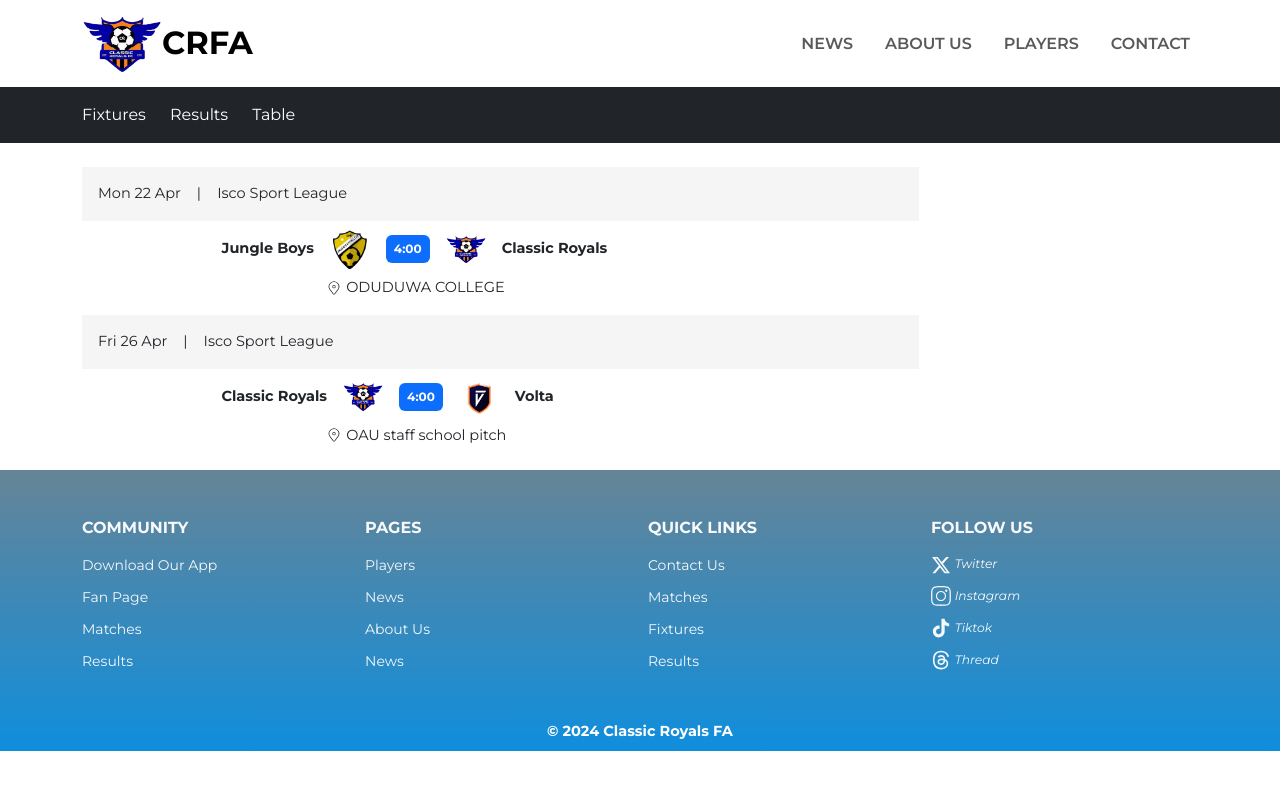
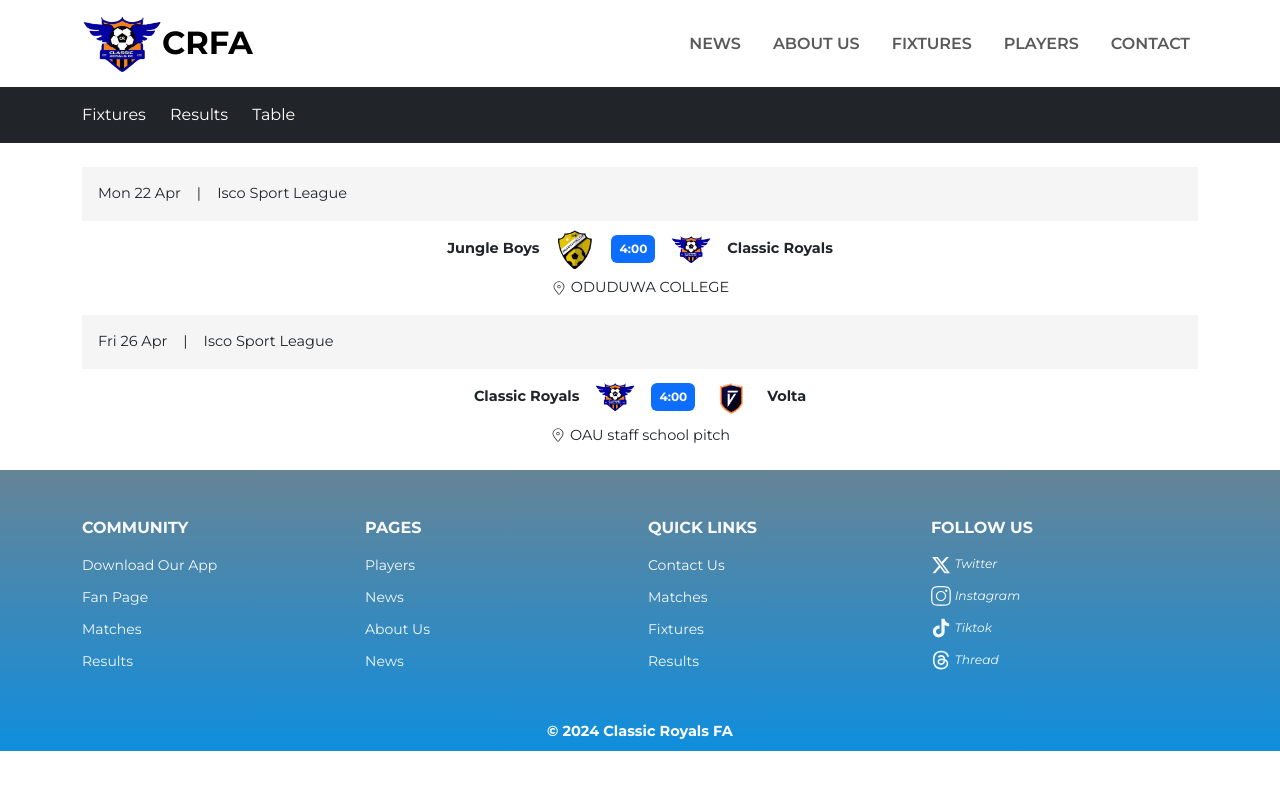
Before and after one commit to Olawoyin1/CRFA, a React (Create React App) app: page /fixtures in a window 1280 px wide. Shown: the top 790 px of the page. Built offline with nearby package versions, Linux system fonts and the light colour scheme.

Commit message:
Modified the width ot the match details and added fixtures to the navigation menu

```diff
--- a/src/App.css
+++ b/src/App.css
@@ -542,6 +542,11 @@ img {
 }
 
 
+.match-info {
+  width: 600px;
+  max-width: 100%;
+}
+
 
 /* responsive */
 @media (max-width: 767px) {
--- a/src/pages/Fixtures.jsx
+++ b/src/pages/Fixtures.jsx
@@ -22,13 +22,13 @@ const Fixtures = () => {
         <div className="container">
 
           <div className="match-item mb-3">
-            <div className="date-time w-75 d-flex align-items-center gap-3 p-3">
+            <div className="date-time  d-flex align-items-center gap-3 p-3">
               <p>Mon 22 Apr</p>
               <p>|</p>
               <p>Isco Sport League</p>
             </div>
-            <div className="match-info w-75 mx-auto">
-                <div className='  d-flex align-items-center gap-3 py-2'>
+            <div className="match-info mx-md-auto">
+                <div className='  d-flex align-items-center justify-content-center gap-3 py-2'>
                   <p className='fw-bold'>Jungle Boys</p>
                   <img src="../../Images/jungle.png" alt="" />
                   <div className="badge p-2 bg-primary">4:00</div>
@@ -36,21 +36,21 @@ const Fixtures = () => {
                   <p className='fw-bold'>Classic Royals</p>
                 </div>
 
-                <div className="d-flex align-items-center w-75 mx-auto gap-1">
+                <div className="d-flex justify-content-center align-items-center  mx-auto gap-1">
                   <CiLocationOn />
-                  <p className="m-0 p-0">ODUDUWA COLLEGE</p>
+                  <p className="m-0  p-0">ODUDUWA COLLEGE</p>
                 </div>
             </div>
           </div>
 
           <div className="match-item mb-3">
-            <div className="date-time w-75 d-flex align-items-center gap-3 p-3">
+            <div className="date-time  d-flex align-items-center gap-3 p-3">
               <p>Fri 26 Apr</p>
               <p>|</p>
               <p>Isco Sport League</p>
             </div>
-            <div className="match-info w-75 mx-auto">
-                <div className='  d-flex align-items-center gap-3 py-2'>
+            <div className="match-info mx-auto">
+                <div className='  d-flex align-items-center justify-content-center gap-3 py-2'>
                   <p className='fw-bold'>Classic Royals</p>
                   <img src="../../Images/crfa_logo.png" alt="" />
                   <div className="badge p-2 bg-primary">4:00</div>
@@ -58,9 +58,9 @@ const Fixtures = () => {
                   <p className='fw-bold'>Volta</p>
                 </div>
 
-                <div className="d-flex align-items-center w-75 mx-auto gap-1">
+                <div className="d-flex align-items-center justify-content-center mx-auto gap-1">
                   <CiLocationOn />
-                  <p className="m-0 p-0">OAU staff school pitch</p>
+                  <p className="m-0 p-0 text-center">OAU staff school pitch</p>
                 </div>
             </div>
           </div>
--- a/src/pages/Footer.jsx
+++ b/src/pages/Footer.jsx
@@ -40,7 +40,7 @@ const Footer = () => {
                     <ul className='d-flex flex-column gap-2 p-0 m-0'>
                         <li><a href="contact">Contact Us</a></li>
                         <li><a href="matches">Matches</a></li>
-                        <li><a href="fixture">Fixtures</a></li>
+                        <li><a href="fixtures">Fixtures</a></li>
                         <li><a href="result">Results</a></li>
                     </ul>
                 </div>
--- a/src/pages/Navbar.jsx
+++ b/src/pages/Navbar.jsx
@@ -35,6 +35,11 @@ const Navbar = () => {
                 </Link>
               </li>
               <li className="nav-item">
+                <Link className="nav-link fw-semibold" to="/fixtures">
+                  FIXTURES
+                </Link>
+              </li>
+              <li className="nav-item">
                 <Link className="nav-link fw-semibold" to="/players">
                   PLAYERS
                 </Link>
```
